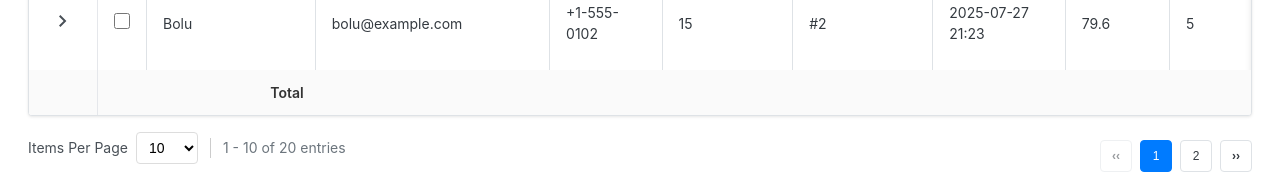
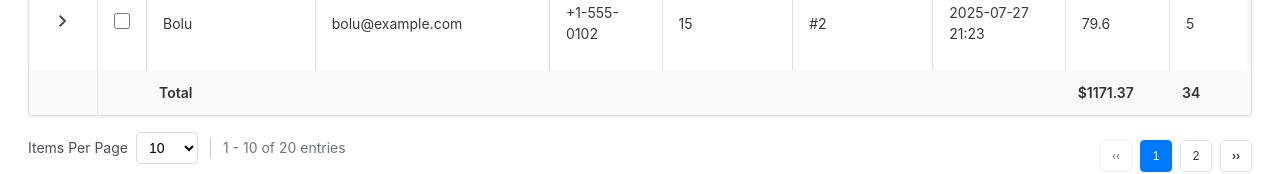
Before and after one commit to oregs/vs-datatable, a Vue app: page / in a window 1280 px wide. Shown: the part 753-927 px from the top of the page. Built offline with nearby package versions, Linux system fonts and the light colour scheme.

Commit message:
fix(datatable-footer): prevent recursive footer width recalculation
Add guards and cleanup logic in useStickyFooter to prevent infinite layout
updates triggered by ResizeObserver. Ensures stable width synchronization
without repeated DOM writes or reflows.

```diff
--- a/src/components/VsDataTableFooter.vue
+++ b/src/components/VsDataTableFooter.vue
@@ -1,36 +1,26 @@
 <template>
-  <tfoot v-if="visibleColumns.length">
+  <tfoot v-if="footerCells.length">
     <tr class="vs-footer-row">
       <!-- Auto-detect expand / checkbox columns -->
       <td v-if="expandable" class="vs-footer-cell vs-expand-column"></td>
       <td v-if="isItemSelectedControlled" class="vs-footer-cell vs-checkbox-column"></td>
 
-      <!-- Render grouped and leaf columns -->
-      <template v-for="(col, index) in visibleColumns" :key="index">
-        <!-- Parent group columns (no field, have children) -->
+      <!-- Render ONLY leaf columns in footer -->
+      <template v-for="(cell, index) in footerCells" :key="index">
         <td
-          v-if="col.children && col.children.length"
-          :data-field="col.field || col.label"
-          class="vs-footer-cell vs-footer-group"
-          :colspan="countLeafColumns(col)"
-        ></td>
-
-        <!-- Leaf columns -->
-        <td
-          v-else
-          :data-field="col.field || col.label"
+          :data-field="cell.field"
           class="vs-footer-cell"
-          :class="col.footerClass || ''"
-          :style="col.footerStyle || {}"
+          :class="cell.footerClass || ''"
+          :style="cell.footerStyle || {}"
         >
           <slot
-            v-if="col.field"
-            :name="`footer-${col.field}`"
-            :column="col"
-            :value="footerValues[col.field]"
+            v-if="cell.hasFooter"
+            :name="`footer-${cell.field}`"
+            :column="cell"
+            :value="cell.footerValue"
             :rows="rows"
           >
-            {{ formatFooterValue(col, footerValues[col.field]) }}
+            {{ cell.formattedValue }}
           </slot>
         </td>
       </template>
@@ -50,84 +40,78 @@ const props = defineProps<{
 }>()
 
 /**
- * 🔹 Utility: count leaf columns under a group
+ * 🔹 Get all leaf columns in correct order (ignores group headers)
  */
-function countLeafColumns(col: Column): number {
-  if (!col.children || !col.children.length) return 1
-  return col.children.reduce((sum, child) => sum + countLeafColumns(child), 0)
-}
+const footerCells = computed(() => {
+  const leafColumns: Column[] = []
 
-/**
- * 🔹 Recursive flatten
- */
-function flattenColumns(cols: Column[]): Column[] {
-  const result: Column[] = []
-  for (const col of cols) {
-    if (col.children && col.children.length) {
-      result.push(...flattenColumns(col.children))
-    } else {
-      result.push(col)
+  function collectLeafColumns(columns: Column[]) {
+    for (const col of columns) {
+      if (col.hidden) continue
+
+      if (col.children && col.children.length) {
+        // This is a group column - process its children but don't add it to footer
+        collectLeafColumns(col.children)
+      } else {
+        // This is a leaf column - add to footer
+        leafColumns.push(col)
+      }
     }
   }
-  return result
-}
 
-/**
- * Compute only visible columns (keep parent structure)
- */
-function filterVisibleColumns(cols: Column[]): Column[] {
-  return cols
-    .filter((c) => !c.hidden)
-    .map((c) => ({
-      ...c,
-      children: c.children ? filterVisibleColumns(c.children) : undefined,
-    }))
-}
+  collectLeafColumns(props.columns)
 
-const visibleColumns = computed(() => filterVisibleColumns(props.columns))
-const flatColumns = computed(() => flattenColumns(visibleColumns.value))
-
-/**
- * Compute footer values
- */
-const footerValues = computed(() => {
-  const result: Record<string, any> = {}
-
-  for (const col of flatColumns.value) {
-    if (!col.field) continue
-    let value: any = null
+  // Calculate footer values for each leaf column
+  return leafColumns.map(col => {
+    const hasFooter = col.footerValue !== undefined
+    let footerValue: any = null
 
     if (typeof col.footerValue === 'function') {
       try {
-        value = col.footerValue(props.rows)
+        footerValue = col.footerValue(props.rows)
       } catch (err) {
         console.warn(`Error computing footerValue for column "${col.field}"`, err)
       }
     } else if (col.footerValue !== undefined) {
-      value = col.footerValue
+      footerValue = col.footerValue
     }
 
-    result[col.field] = value
-  }
-
-  return result
+    return {
+      ...col,
+      hasFooter,
+      footerValue,
+      formattedValue: formatValue(col, footerValue)
+    }
+  })
 })
 
 /**
- * Apply formatter (optional)
+ * 🔹 Format a value using column formatter
  */
-function formatFooterValue(col: Column, value: any) {
+function formatValue(col: Column, value: any): string {
+  if (value == null) return ''
+
   if (col.footerFormatter) {
     try {
       return col.footerFormatter(value, col)
     } catch (err) {
       console.warn(`Error in footerFormatter for column "${col.field}"`, err)
-      return value
+      return String(value)
     }
   }
 
-  if (typeof value === 'number') return value.toLocaleString()
-  return value ?? ''
+  if (typeof value === 'number') {
+    // Special handling for currency
+    if (col.field === 'price') {
+      return `$${value.toFixed(2)}`
+    }
+    if (col.field === 'tax') {
+      return value.toFixed(2)
+    }
+    return value.toLocaleString()
+  }
+
+  return String(value)
 }
 </script>
 
@@ -139,12 +123,8 @@ function formatFooterValue(col: Column, value: any) {
 }
 .vs-footer-cell {
   padding: 0.75rem;
-  text-align: right;
   color: var(--vs-footer-text, #333);
   white-space: nowrap;
-}
-.vs-footer-group {
-  background: var(--vs-footer-bg, #fafafa);
 }
 .vs-expand-column,
 .vs-checkbox-column {
--- a/src/composables/useStickyFooter.ts
+++ b/src/composables/useStickyFooter.ts
@@ -1,156 +1,94 @@
-// import { onMounted, onBeforeUnmount, watch, nextTick, type Ref } from 'vue'
-
-// interface UseStickyFooterOptions {
-//   enabled?: boolean
-//   maxHeight?: string | number
-// }
-
-// /**
-//  * Enables sticky table footer so only the tbody scrolls.
-//  */
-// export function useStickyFooter(
-//   tableRef: Ref<HTMLElement | null>,
-//   options: UseStickyFooterOptions = {}
-// ) {
-//   const { enabled = false, maxHeight = 'calc(100vh - 250px)' } = options
-
-//   let wrapper: HTMLElement | null = null
-//   let resizeObserver: ResizeObserver | null = null
-
-//   const setupStickyFooter = () => {
-//     const tableEl = tableRef.value
-//     if (!enabled || !tableEl) return
-
-//     const tfoot = tableEl.querySelector('tfoot') as HTMLElement
-//     const tbody = tableEl.querySelector('tbody') as HTMLElement
-//     if (!tfoot || !tbody) return
-
-//     // Wrap table if needed (reuse same wrapper class for consistency)
-//     if (!tableEl.parentElement?.classList.contains('vs-table-wrapper')) {
-//       wrapper = document.createElement('div')
-//       wrapper.classList.add('vs-table-wrapper')
-//       tableEl.parentNode?.insertBefore(wrapper, tableEl)
-//       wrapper.appendChild(tableEl)
-//     } else {
-//       wrapper = tableEl.parentElement
-//     }
-
-//     // Apply wrapper styles
-//     Object.assign(wrapper!.style, {
-//       overflowY: 'auto',
-//       overflowX: 'auto',
-//       position: 'relative',
-//       maxHeight: typeof maxHeight === 'number' ? `${maxHeight}px` : maxHeight,
-//     })
-
-//     // Apply sticky footer style
-//     Object.assign(tfoot.style, {
-//       position: 'sticky',
-//       bottom: '0',
-//       zIndex: '5',
-//       background: 'var(--vs-table-footer-bg, #f8f9fa)',
-//     })
-
-//     // Observe for table size changes
-//     if (!resizeObserver) {
-//       resizeObserver = new ResizeObserver(() => {
-//         adjustFooterWidth()
-//       })
-//       resizeObserver.observe(tableEl)
-//     }
-
-//     adjustFooterWidth()
-//   }
-
-//   const adjustFooterWidth = () => {
-//     const tableEl = tableRef.value
-//     if (!tableEl) return
-
-//     const tfoot = tableEl.querySelector('tfoot') as HTMLElement
-//     const tbody = tableEl.querySelector('tbody') as HTMLElement
-//     if (!tfoot || !tbody) return
-
-//     const footerRow = tfoot.querySelector('tr') as HTMLElement
-//     const bodyRow = tbody.querySelector('tr') as HTMLElement
-//     if (!footerRow || !bodyRow) return
-
-//     const footerCells = Array.from(footerRow.querySelectorAll('td, th')) as HTMLElement[]
-//     const bodyCells = Array.from(bodyRow.querySelectorAll('td')) as HTMLElement[]
-//     if (!footerCells.length || !bodyCells.length) return
-
-//     // Apply body cell widths to footer cells
-//     footerCells.forEach((footerCell, i) => {
-//       const bodyCell = bodyCells[i]
-//       if (bodyCell) {
-//         footerCell.style.width = `${bodyCell.offsetWidth}px`
-//         footerCell.style.minWidth = `${bodyCell.offsetWidth}px`
-//       }
-//     })
-//   }
-
-//   const cleanup = () => {
-//     const tableEl = tableRef.value
-//     if (tableEl) {
-//       const tfoot = tableEl.querySelector('tfoot') as HTMLElement
-//       if (tfoot) {
-//         tfoot.style.position = ''
-//         tfoot.style.bottom = ''
-//         tfoot.style.zIndex = ''
-//         tfoot.style.background = ''
-//       }
-//     }
-
-//     if (resizeObserver) {
-//       resizeObserver.disconnect()
-//       resizeObserver = null
-//     }
-//   }
-
-//   onMounted(async () => {
-//     if (!enabled) return
-//     await nextTick()
-//     setupStickyFooter()
-//   })
-
-//   onBeforeUnmount(() => {
-//     cleanup()
-//   })
-
-//   // Re-apply if enabled flag changes
-//   watch(
-//     () => enabled,
-//     async (val) => {
-//       await nextTick()
-//       if (val) setupStickyFooter()
-//       else cleanup()
-//     }
-//   )
-
-//   return {
-//     refresh: setupStickyFooter,
-//     cleanup,
-//   }
-// }
-
-
 import { onMounted, onBeforeUnmount, watch, nextTick, type Ref } from 'vue'
 
 interface UseStickyFooterOptions {
   enabled?: boolean
   maxHeight?: string | number
+  debounceMs?: number
 }
 
-/**
- * Enables sticky table footer so only the tbody scrolls.
- */
 export function useStickyFooter(
   tableRef: Ref<HTMLElement | null>,
   options: UseStickyFooterOptions = {}
 ) {
-  const { enabled = false, maxHeight = 'calc(100vh - 250px)' } = options
+  const {
+    enabled = false,
+    maxHeight = 'calc(100vh - 250px)',
+    debounceMs = 100,
+  } = options
 
   let wrapper: HTMLElement | null = null
   let resizeObserver: ResizeObserver | null = null
+  let rafId: number | null = null
+  let isAdjusting = false
+  let scrollHandlerBound = false
+  let scrollHandler: (() => void) | null = null
+
+  /** Debounce helper */
+  const debounce = (fn: Function, delay = 100) => {
+    let timer: number | null = null
+    return (...args: any[]) => {
+      if (timer) clearTimeout(timer)
+      timer = window.setTimeout(() => fn(...args), delay)
+    }
+  }
+
+  const adjustFooterWidth = debounce(() => {
+    if (isAdjusting) return
+    isAdjusting = true
+
+    cancelAnimationFrame(rafId!)
+    rafId = requestAnimationFrame(() => {
+      const tableEl = tableRef.value
+      if (!tableEl) return
+
+      const tfoot = tableEl.querySelector('tfoot') as HTMLElement
+      const tbody = tableEl.querySelector('tbody') as HTMLElement
+      if (!tfoot || !tbody) return
+
+      const footerRow = tfoot.querySelector('tr') as HTMLElement
+      const bodyRow = tbody.querySelector('tr') as HTMLElement
+      if (!footerRow || !bodyRow) {
+        isAdjusting = false
+        return
+      }
+
+      const footerCells = Array.from(footerRow.querySelectorAll('td, th')) as HTMLElement[]
+      const bodyCells = Array.from(bodyRow.querySelectorAll('td')) as HTMLElement[]
+      if (!footerCells.length || !bodyCells.length) {
+        isAdjusting = false
+        return
+      }
+
+      let bodyIndex = 0
+      footerCells.forEach((fCell) => {
+        const colspan = parseInt(fCell.getAttribute('colspan') || '1', 10)
+        if (colspan === 1) {
+          const bCell = bodyCells[bodyIndex]
+          if (bCell) {
+            const width = bCell.offsetWidth
+            if (fCell.offsetWidth !== width) {
+              fCell.style.width = `${width}px`
+              fCell.style.minWidth = `${width}px`
+            }
+          }
+          bodyIndex += 1
+        } else {
+          let totalWidth = 0
+          for (let i = 0; i < colspan; i++) {
+            const bCell = bodyCells[bodyIndex + i]
+            if (bCell) totalWidth += bCell.offsetWidth
+          }
+          if (totalWidth > 0 && fCell.offsetWidth !== totalWidth) {
+            fCell.style.width = `${totalWidth}px`
+            fCell.style.minWidth = `${totalWidth}px`
+          }
+          bodyIndex += colspan
+        }
+      })
+
+      isAdjusting = false
+    })
+  }, debounceMs)
 
   const setupStickyFooter = () => {
     const tableEl = tableRef.value
@@ -158,9 +96,10 @@ export function useStickyFooter(
 
     const tfoot = tableEl.querySelector('tfoot') as HTMLElement
     const tbody = tableEl.querySelector('tbody') as HTMLElement
+    const thead = tableEl.querySelector('thead') as HTMLElement
     if (!tfoot || !tbody) return
 
-    // Wrap table if needed (reuse same wrapper class for consistency)
+    // Wrap the table
     if (!tableEl.parentElement?.classList.contains('vs-table-wrapper')) {
       wrapper = document.createElement('div')
       wrapper.classList.add('vs-table-wrapper')
@@ -170,7 +109,7 @@ export function useStickyFooter(
       wrapper = tableEl.parentElement
     }
 
-    // Apply wrapper styles
+    // Apply wrapper styling
     Object.assign(wrapper!.style, {
       overflowY: 'auto',
       overflowX: 'auto',
@@ -178,7 +117,7 @@ export function useStickyFooter(
       maxHeight: typeof maxHeight === 'number' ? `${maxHeight}px` : maxHeight,
     })
 
-    // Apply sticky footer style
+    // Sticky footer styling
     Object.assign(tfoot.style, {
       position: 'sticky',
       bottom: '0',
@@ -186,7 +125,18 @@ export function useStickyFooter(
       background: 'var(--vs-table-footer-bg, var(--vs-table-header-bg, #fff))',
     })
 
-    // Observe for table size changes
+    // Sync scroll positions
+    if (!scrollHandlerBound && thead) {
+      scrollHandler = () => {
+        const scrollLeft = wrapper!.scrollLeft
+        thead.scrollLeft = scrollLeft
+        tfoot.scrollLeft = scrollLeft
+      }
+      wrapper!.addEventListener('scroll', scrollHandler)
+      scrollHandlerBound = true
+    }
+
+    // Observe size changes
     if (!resizeObserver) {
       resizeObserver = new ResizeObserver(() => {
         adjustFooterWidth()
@@ -197,54 +147,18 @@ export function useStickyFooter(
     adjustFooterWidth()
   }
 
-  /**
-   * 🔹 Adjust footer cell widths to match tbody cells, including grouped footers
-   */
-  const adjustFooterWidth = () => {
-    const tableEl = tableRef.value
-    if (!tableEl) return
+  const cleanup = () => {
+    cancelAnimationFrame(rafId!)
+    if (resizeObserver) {
+      resizeObserver.disconnect()
+      resizeObserver = null
+    }
 
-    const tfoot = tableEl.querySelector('tfoot') as HTMLElement
-    const tbody = tableEl.querySelector('tbody') as HTMLElement
-    if (!tfoot || !tbody) return
+    if (wrapper && scrollHandler && scrollHandlerBound) {
+      wrapper.removeEventListener('scroll', scrollHandler)
+      scrollHandlerBound = false
+    }
 
-    const footerRow = tfoot.querySelector('tr') as HTMLElement
-    const bodyRow = tbody.querySelector('tr') as HTMLElement
-    if (!footerRow || !bodyRow) return
-
-    const footerCells = Array.from(footerRow.querySelectorAll('td, th')) as HTMLElement[]
-    const bodyCells = Array.from(bodyRow.querySelectorAll('td')) as HTMLElement[]
-    if (!footerCells.length || !bodyCells.length) return
-
-    let bodyCellIndex = 0
-
-    footerCells.forEach((footerCell) => {
-      const colspan = parseInt(footerCell.getAttribute('colspan') || '1', 10)
-
-      if (colspan === 1) {
-        const bodyCell = bodyCells[bodyCellIndex]
-        if (bodyCell) {
-          footerCell.style.width = `${bodyCell.offsetWidth}px`
-          footerCell.style.minWidth = `${bodyCell.offsetWidth}px`
-        }
-        bodyCellIndex += 1
-      } else {
-        // Handle grouped footer columns (colspan > 1)
-        let totalWidth = 0
-        for (let i = 0; i < colspan; i++) {
-          const bodyCell = bodyCells[bodyCellIndex + i]
-          if (bodyCell) totalWidth += bodyCell.offsetWidth
-        }
-        if (totalWidth > 0) {
-          footerCell.style.width = `${totalWidth}px`
-          footerCell.style.minWidth = `${totalWidth}px`
-        }
-        bodyCellIndex += colspan
-      }
-    })
-  }
-
-  const cleanup = () => {
     const tableEl = tableRef.value
     if (tableEl) {
       const tfoot = tableEl.querySelector('tfoot') as HTMLElement
@@ -255,11 +169,6 @@ export function useStickyFooter(
         tfoot.style.background = ''
       }
     }
-
-    if (resizeObserver) {
-      resizeObserver.disconnect()
-      resizeObserver = null
-    }
   }
 
   onMounted(async () => {
@@ -268,11 +177,8 @@ export function useStickyFooter(
     setupStickyFooter()
   })
 
-  onBeforeUnmount(() => {
-    cleanup()
-  })
+  onBeforeUnmount(cleanup)
 
-  // Re-apply if enabled flag changes
   watch(
     () => enabled,
     async (val) => {
@@ -283,7 +189,7 @@ export function useStickyFooter(
   )
 
   return {
-    refresh: setupStickyFooter,
+    refresh: adjustFooterWidth,
     cleanup,
   }
 }
```
Also changed, not shown: src/components/VsDataTable.vue (+2 -12 lines).
